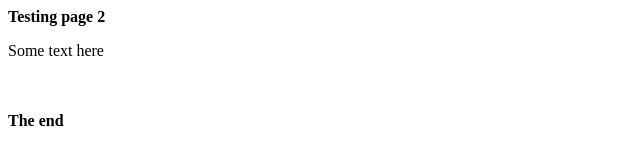
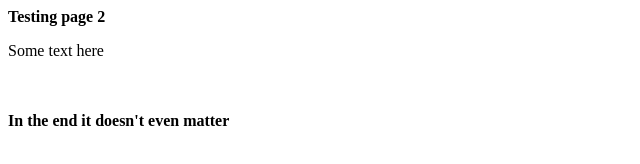
Before and after one commit to davidwennemer/test1, a plain HTML site: page page2.html in a window 1280 px wide. Shown: the whole page, without its empty margins (0-640 px from the left). Drawn offline with Linux system fonts and the light colour scheme.

Commit message:
Update page2.html

```diff
--- a/page2.html
+++ b/page2.html
@@ -2,5 +2,5 @@
 <p><b>Testing page 2</b></p>
 <p>Some text here</p>
   <br><br>
-  <b> The end </b>
+  <b> In the end it doesn't even matter</b>
 </html>
```
